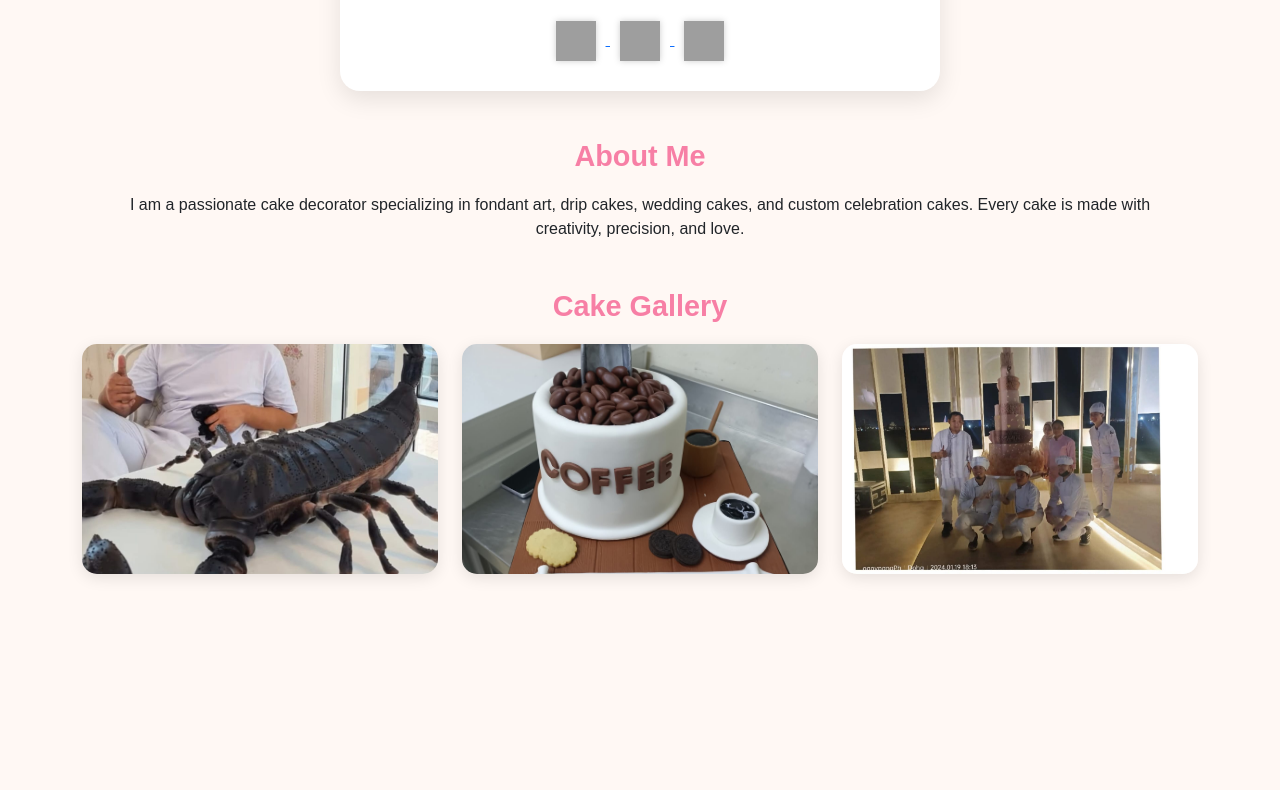
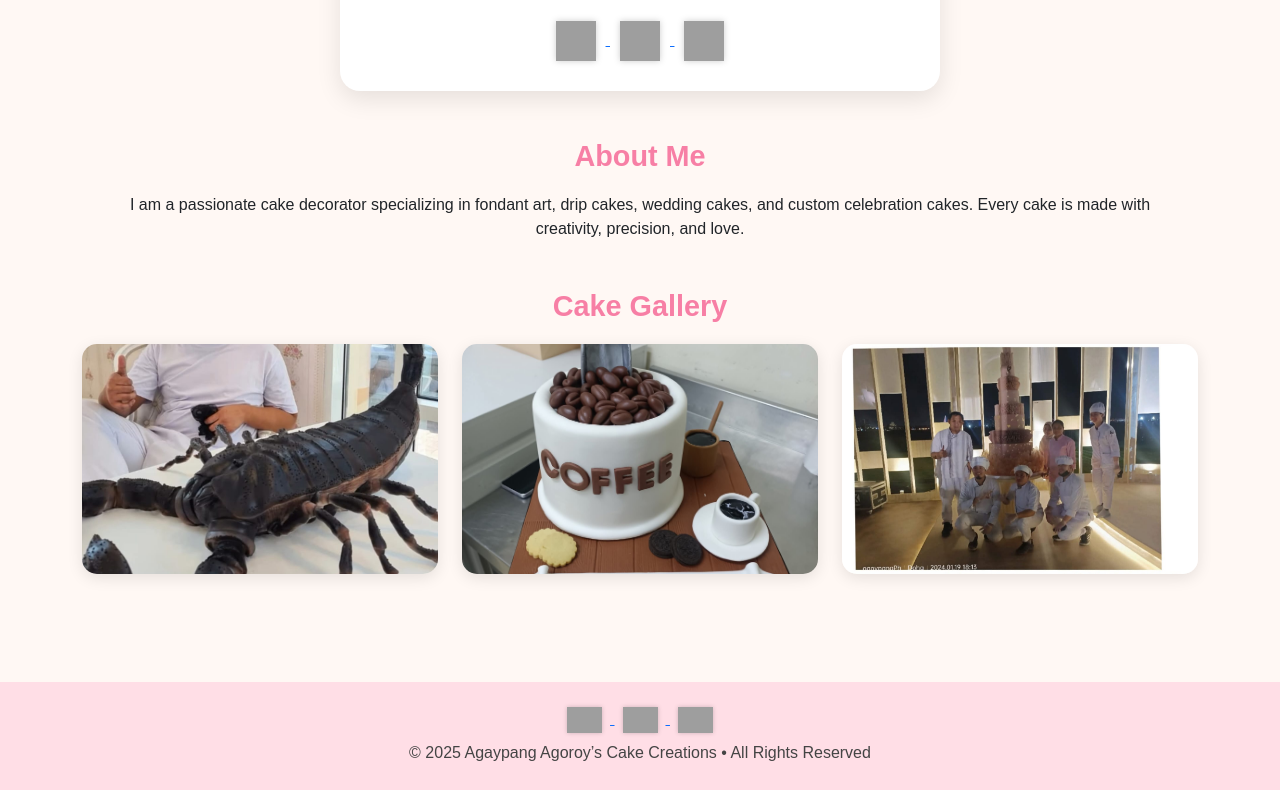
Before and after one commit to noelsalva/nelgen.com, a plain HTML site: page index.html in a window 1280 px wide. Shown: the part 785-1575 px from the top of the page. Before the commit the page ends 1407 px from the top, so only its background shows below. Drawn offline with nearby package versions, Linux system fonts and the light colour scheme; grey boxes are pictures that could not be loaded.

Commit message:
Add footer with social media links and copyright
Added footer section with social media links and copyright notice.

```diff
--- a/index.html
+++ b/index.html
@@ -61,6 +61,11 @@
             object-fit: cover;
             box-shadow: 0 4px 15px rgba(0,0,0,0.1);
             cursor: pointer;
+            transition: transform 0.2s;
+        }
+
+        .cake-img:hover {
+            transform: scale(1.02);
         }
 
         .btn-pink {
@@ -86,6 +91,31 @@
 
         .social-icons img:hover {
             transform: scale(1.12);
+        }
+
+        /* Footer */
+        footer {
+            background-color: #ffdee6;
+            padding: 25px 0;
+            text-align: center;
+            margin-top: 60px;
+        }
+
+        footer p {
+            margin: 0;
+            color: #444;
+        }
+
+        footer .footer-icons img {
+            width: 35px;
+            margin: 0 8px;
+            filter: drop-shadow(0px 0px 2px rgba(0,0,0,0.2));
+            cursor: pointer;
+            transition: 0.2s;
+        }
+
+        footer .footer-icons img:hover {
+            transform: scale(1.1);
         }
     </style>
 </head>
@@ -166,6 +196,23 @@
         </div>
     </div>
 
+    <!-- FOOTER -->
+    <footer>
+        <div class="footer-icons mb-2">
+            <a href="https://facebook.com/" target="_blank">
+                <img src="https://cdn.jsdelivr.net/npm/simple-icons@v11/icons/facebook.svg" alt="FB">
+            </a>
+            <a href="https://instagram.com/" target="_blank">
+                <img src="https://cdn.jsdelivr.net/npm/simple-icons@v11/icons/instagram.svg" alt="IG">
+            </a>
+            <a href="https://tiktok.com/" target="_blank">
+                <img src="https://cdn.jsdelivr.net/npm/simple-icons@v11/icons/tiktok.svg" alt="TikTok">
+            </a>
+        </div>
+
+        <p>© 2025 Agaypang Agoroy’s Cake Creations • All Rights Reserved</p>
+    </footer>
+
     <!-- Bootstrap JS -->
     <script src="https://cdn.jsdelivr.net/npm/bootstrap@5.3.3/dist/js/bootstrap.bundle.min.js"></script>
 
```
